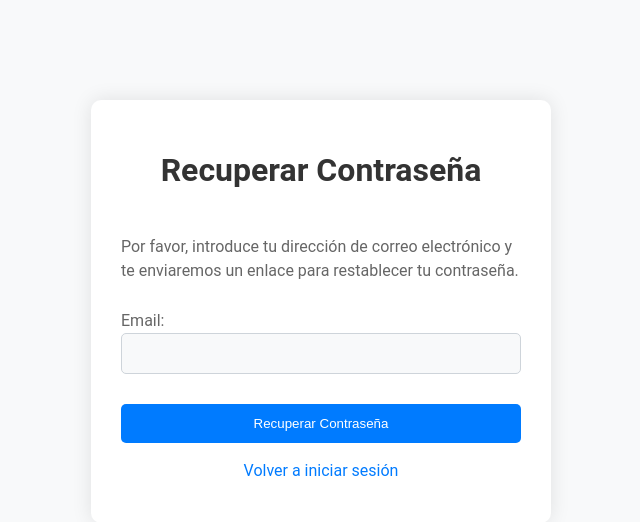
After one commit to ICESI-PI1-2024A-3/ccsa-grupo-3, a Django app: page /Recuperar/ in a window 1280 px wide. The commit adds this page. Shown: the top 522 px of the page, without its empty margins (319-959 px from the left). Run offline with Django 5.2, Linux system fonts and the light colour scheme.

Commit message:
feat: recover password

```diff
--- /dev/null
+++ b/login/static/css/recover_password_styles.css
@@ -0,0 +1,86 @@
+/* Estilo mejorado para el formulario de recuperación de contraseña */
+
+body {
+    font-family: 'Roboto', sans-serif;
+    background-color: #f8f9fa;
+    margin: 0;
+    padding: 0;
+}
+
+.container {
+    max-width: 400px;
+    margin: 100px auto;
+    background-color: #ffffff;
+    padding: 30px;
+    border-radius: 10px;
+    box-shadow: 0 0 20px rgba(0, 0, 0, 0.1);
+    display: flex;
+    flex-direction: column;
+    align-items: center; /* Centra horizontalmente el contenido */
+}
+
+.container:hover {
+    box-shadow: 0 0 30px rgba(0, 0, 0, 0.2);
+    transform: translateY(-5px);
+}
+
+h1 {
+    color: #333333;
+    margin-bottom: 30px;
+}
+
+p {
+    margin-bottom: 10px;
+    color: #666666;
+    line-height: 1.5;
+}
+
+form {
+    width: 100%; /* Ajusta el ancho del formulario al 100% */
+    text-align: left; /* Alinea el texto del formulario a la izquierda */
+}
+
+form label {
+    color: #666666; /* Cambié el color del texto de las etiquetas de los campos de entrada */
+}
+
+form input[type="email"],
+form input[type="password"] {
+    width: 100%;
+    padding: 12px;
+    margin-bottom: 20px;
+    border: 1px solid #ced4da;
+    border-radius: 5px;
+    background-color: #f8f9fa;
+    transition: border-color 0.2s ease-in-out;
+    box-sizing: border-box; /* Asegura que el padding y el borde no afecten el ancho total */
+}
+
+form input[type="email"]:focus,
+form input[type="password"]:focus {
+    border-color: #007bff;
+}
+
+button[type="submit"] {
+    width: 100%;
+    padding: 12px;
+    background-color: #007bff;
+    color: #ffffff;
+    border: none;
+    border-radius: 5px;
+    cursor: pointer;
+    transition: background-color 0.3s ease-in-out;
+}
+
+button[type="submit"]:hover {
+    background-color: #0056b3;
+}
+
+a {
+    text-decoration: none;
+    color: #007bff;
+}
+
+a:hover {
+    text-decoration: underline;
+}
--- a/login/templates/registration/login.html
+++ b/login/templates/registration/login.html
@@ -37,7 +37,8 @@
                         <input type="submit" value="Iniciar Sesión">
 
 
-                        <a class="forgot-password">¿Olvidó su contraseña?</a>
+                        <a href="{% url 'reset_password' %}" class="forgot-password">¿Olvidó su contraseña?</a>
+
 
                     </fieldset>
                     </form>
--- /dev/null
+++ b/login/templates/registration/recover_password.html
@@ -0,0 +1,27 @@
+<!DOCTYPE html>
+<html lang="en">
+
+{% load static %}
+
+    <link rel="stylesheet" href="{% static 'css/recover_password_styles.css' %}"/>
+
+
+<head>
+    <meta charset="UTF-8">
+    <meta name="viewport" content="width=device-width, initial-scale=1.0">
+    <title>Recuperar Contraseña</title>
+
+</head>
+<body>
+    <div class="container">
+        <h1>Recuperar Contraseña</h1>
+        <p>Por favor, introduce tu dirección de correo electrónico y te enviaremos un enlace para restablecer tu contraseña.</p>
+        <form method="post">
+            {% csrf_token %}
+            {{ form.as_p }}
+            <button type="submit">Recuperar Contraseña</button>
+        </form>
+        <p><a href="{% url 'login' %}">Volver a iniciar sesión</a></p>
+    </div>
+</body>
+</html>
--- a/login/views.py
+++ b/login/views.py
@@ -2,6 +2,7 @@ from django.shortcuts import render, redirect
 # Decorador
 from django.contrib.auth.decorators import login_required
 from django.contrib.auth import logout
+
 
 # Create your views here.
 
--- a/postgraduateManagement/urls.py
+++ b/postgraduateManagement/urls.py
@@ -4,13 +4,16 @@ from .views import ProgramsView, TeachersView
 from .views import postgraduate_program_details
 import postgraduateManagement.views.views_course
 from django.contrib.auth.views import LogoutView
+from django.contrib.auth import views as auth_views
 
 
 
 urlpatterns = [
     # path('', views.home, name='home'),
     # cuando se incluya home, cambiar el name=home de "programas/", ademas de agregarle un path
+
     path('', RedirectView.as_view(pattern_name='programs', permanent=False)),  # Redirecciona a /programas/
+
     path('programas/', ProgramsView.as_view(), name='programs'),
 
     path('docentes/', TeachersView.as_view(), name='teachers'),
@@ -39,6 +42,33 @@ urlpatterns = [
     path('editingDirector/', postgraduate_program_details.editingDirector,
          name='editing_director'),
 
-     path('logout/', LogoutView.as_view(next_page='/'), name='logout'),
+    path('logout/', LogoutView.as_view(next_page='/'), name='logout'),
+
+
+     #recuperar contraseña
+
+     #Template para poner correo y recuperar contraseña
+     path('Recuperar/', auth_views.PasswordResetView.as_view(
+    template_name='registration/recover_password.html'
+     ), name='reset_password'),
+
+     #Template de mensaje que indica que se ha enviado el correo
+     path('mensaje_enviado', auth_views.PasswordResetDoneView.as_view(
+    template_name='registration/password_message_done.html'
+    ), name='password_reset_done'),
+
+
+      # Vista para restablecer la contraseña
+    path('nueva_contraseña/<uidb64>/<token>/', auth_views.PasswordResetConfirmView.as_view(
+        template_name='registration/restore_password.html'
+    ), name='password_reset_confirm'),
+
+
+     # URL para el mensaje de confirmación de restablecimiento de contraseña
+    path('contraseña_restablecida/', auth_views.PasswordResetCompleteView.as_view(
+        template_name='registration/password_complete.html'
+    ), name='password_reset_complete'),
+
+
 
 ]
```
Also changed, not shown: ccsaProject/settings.py (+11 -0 lines), login/static/css/password_complete_style.css (added, +41 -0 lines), login/static/css/password_message_done_style.css (added, +46 -0 lines), login/static/css/restore_password_styles.css (added, +84 -0 lines), login/templates/registration/password_complete.html (added, +20 -0 lines), login/templates/registration/password_message_done.html (added, +16 -0 lines), login/templates/registration/password_reset_email.html (added, +21 -0 lines), login/templates/registration/restore_password.html (added, +82 -0 lines).
